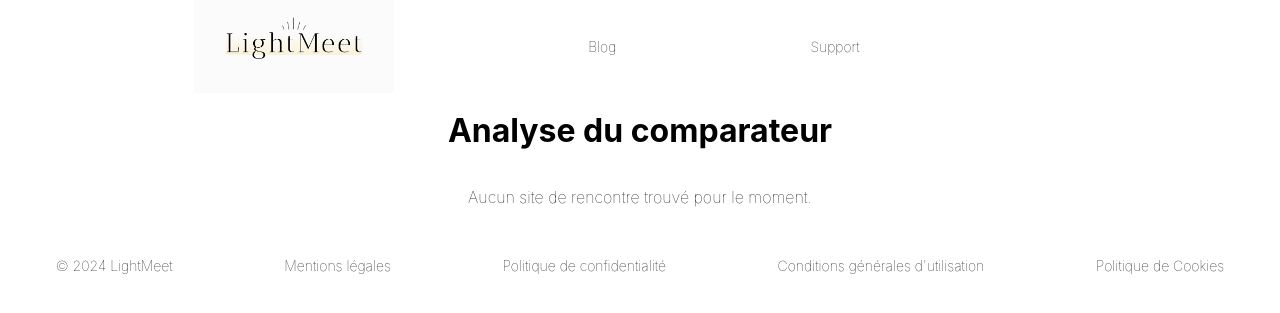
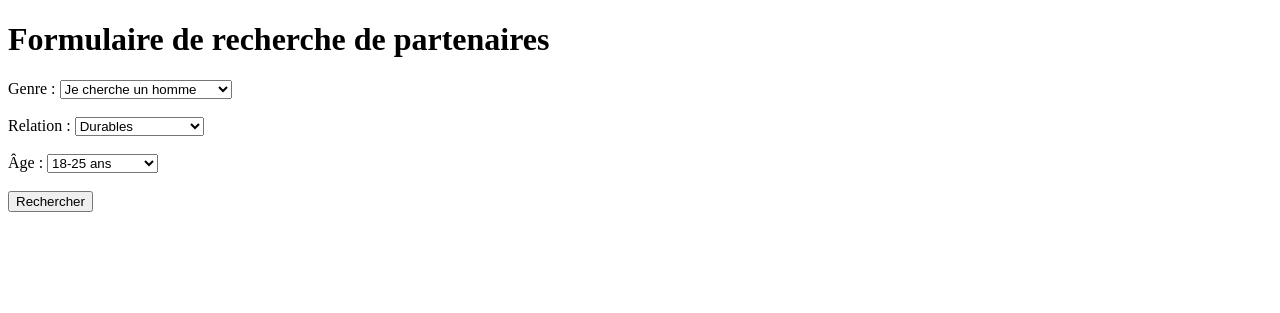
Before and after one commit to mikerault-l2m/lightmeet, a Django app: page /recherche/user in a window 1280 px wide. Shown: the top 313 px of the page. Run offline with Django 4.2, Linux system fonts and the light colour scheme; data comes from the database, SQL or seed files in the repository.

Commit message:
Transfert des 5 nouvelles classes

```diff
--- a/lightmeet/lightmeet/urls.py
+++ b/lightmeet/lightmeet/urls.py
@@ -35,11 +35,11 @@ urlpatterns = [
     path('recherche/user',Recherche_Meet.as_view(), name="partner_meet_formulaire"),
     path('recherche/sites-de-rencontres',Recherche_Meet.as_view(),name="sites de rencontres"),
 
-    path('recherche/', PartnerMeetList.as_view(), name="comparateur_list"),
-    path('recherche/create/', PartnerMeetCreate.as_view(), name="comparateur_create"),
-    path('recherche/<int:pk>/', PartnerMeetDetail.as_view(), name="comparateur_detail"),
-    path('recherche/edit/<int:pk>/', PartnerMeetUpdate.as_view(), name="comparateur_edit"),
-    path('recherche/delete/<int:pk>/', PartnerMeetDelete.as_view(), name="comparateur_delete"),
+    #path('recherche/', PartnerMeetHome.as_view(), name="recherche_home"),
+    #path('recherche/create/', PartnerMeetCreate.as_view(), name="recherche_create"),
+    #path('recherche/<int:pk>/', PartnerMeetDetail.as_view(), name="recherche_detail"),
+    #path('recherche/edit/<int:pk>/', PartnerMeetUpdate.as_view(), name="recherche_edit"),
+    #path('recherche/delete/<int:pk>/', PartnerMeetDelete.as_view(), name="recherche_delete"),
 
     #Support
     path('support/', SupportModel.as_view(), name="Contact"),
--- a/lightmeet/partner_meet/templates/partner_meet/Home.html
+++ b/lightmeet/partner_meet/templates/partner_meet/Home.html
@@ -10,7 +10,7 @@
 <body>
 {% block section %}
 <h1 class="Title">Éclairez vos rencontres</h1>
-<h2 class="SubTitle">Trouver le site de rencontre qui vous correspond</h2>
+<h2 class="SubTitle">Trouvez le site de rencontre qui vous correspond</h2>
 
 <a href="{% url 'partner_meet_formulaire' %}">
     <button class="call-to-action call-to-action-comparer">Comparer</button>
--- a/lightmeet/partner_meet/templates/partner_meet/Partner_Meet_Formulaire.html
+++ b/lightmeet/partner_meet/templates/partner_meet/Partner_Meet_Formulaire.html
@@ -1,29 +1,35 @@
-{% extends 'partner_meet/base_Partner_meet.html' %}
+<!DOCTYPE html>
+<html lang="en">
+<head>
+    <meta charset="UTF-8">
+    <meta name="viewport" content="width=device-width, initial-scale=1.0">
+    <title>Formulaire de recherche de partenaires</title>
+</head>
+<body>
+    <h1>Formulaire de recherche de partenaires</h1>
+    <form>
+        <label for="genre">Genre :</label>
+        <select id="genre" name="genre">
+            {% for choice in genre_choices %}
+                <option value="{{ choice.0 }}">{{ choice.1 }}</option>
+            {% endfor %}
+        </select><br><br>
 
-{% load static %}
-{% block css %}
-<link rel="stylesheet" href="{% static 'partner_meet/css/style_3.css' %}">
-{{ block.super }}
-<link rel="stylesheet" href="{% static 'partner_meet/css/style_base.css' %}">
-{% endblock %}
-<html>
-    <body>
-    {% block section %}
-    <div class="container">
-        <h1>Analyse du comparateur</h1>
-        {% for site in sites %}
-            <article>
-                <h2>{{ site.nom }}</h2>
-                <img src="{{ site.logo.url }}" alt="{{ site.nom }} Logo">
-                <p>Genre recherché : {{ site.genre_find }}</p>
-                <p>Relation : {{ site.relation }}</p>
-                <p>Tranche d'âge : {{ site.age }}</p>
-                <a href="{{ site.url }}">Visiter le site</a>
-            </article>
-        {% empty %}
-            <p>Aucun site de rencontre trouvé pour le moment.</p>
-        {% endfor %}
-    </div>
-    {% endblock %}
+        <label for="relation">Relation :</label>
+        <select id="relation" name="relation">
+            {% for choice in relation_choices %}
+                <option value="{{ choice.0 }}">{{ choice.1 }}</option>
+            {% endfor %}
+        </select><br><br>
+
+        <label for="age">Âge :</label>
+        <select id="age" name="age">
+            {% for choice in age_choices %}
+                <option value="{{ choice.0 }}">{{ choice.1 }}</option>
+            {% endfor %}
+        </select><br><br>
+
+        <input type="submit" value="Rechercher">
+    </form>
 </body>
 </html>
--- a/lightmeet/partner_meet/views.py
+++ b/lightmeet/partner_meet/views.py
@@ -19,11 +19,6 @@ class rencontrer(TemplateView):
     model = Lightener
     template_name = "partner_meet/Home_Rencontres.html"
 
-
-
-
-
-# Step 1 : Il faut d'abord que la version avec Genre,Relation et Age fonctionne avant d'aller chercher les meilleures sites !
 
 class Recherche_Meet(TemplateView):
     template_name = "partner_meet/Partner_Meet_Formulaire.html"
@@ -70,39 +65,40 @@ class Recherche_Meet(TemplateView):
 
         return context
 
+
+# Step 1 : Il faut d'abord que la version avec Genre,Relation et Age fonctionne avant d'aller chercher les meilleures sites !
+
 #Step 2 : On utilise List Detail Create Update et Delete pour faire apparaitre nos marques
 
-class PartnerMeetList(ListView):
-    model = Comparateur
-    context_object_name = "sites"
-    template_name = "partner_meet/partner_meet_list.html"
+#class PartnerMeetHome(ListView):
+#    model = Comparateur
+#    context_object_name = "posts"
 
-    def get_queryset(self):
-        queryset = super().get_queryset()
-        return queryset
+#    def get_queryset(self):
+#        queryset = super().get_queryset()
 
-class PartnerMeetDetail(DetailView):
-    model = Comparateur
-    context_object_name = "site"
-    template_name = "partner_meet/partner_meet_detail.html"
+#class PartnerMeetDetail(DetailView):
+#    model = Comparateur
+#    context_object_name = "site"
+#    template_name = "partner_meet/partner_meet_detail.html"
 
 
-@method_decorator(login_required, name='dispatch')
-class PartnerMeetCreate(CreateView):
-    model = Comparateur
-    template_name = "partner_meet/partner_meet_create.html"
-    fields = ['nom', 'url', 'logo', 'genre_find', 'relation', 'age']
+#@method_decorator(login_required, name='dispatch')
+#class PartnerMeetCreate(CreateView):
+#    model = Comparateur
+#    template_name = "partner_meet/partner_meet_create.html"
+#    fields = ['nom', 'url', 'logo', 'genre_find', 'relation', 'age']
 
-@method_decorator(login_required, name='dispatch')
-class PartnerMeetUpdate(UpdateView):
-    model = Comparateur
-    template_name = "partner_meet/partner_meet_edit.html"
-    fields = ['nom', 'url', 'logo', 'genre_find', 'relation', 'age']
+#@method_decorator(login_required, name='dispatch')
+#class PartnerMeetUpdate(UpdateView):
+#    model = Comparateur
+#    template_name = "partner_meet/partner_meet_edit.html"
+#    fields = ['nom', 'url', 'logo', 'genre_find', 'relation', 'age']
 
-@method_decorator(login_required, name='dispatch')
-class PartnerMeetDelete(DeleteView):
-    model = Comparateur
-    success_url = reverse_lazy("partner_meet_list")
+#@method_decorator(login_required, name='dispatch')
+#class PartnerMeetDelete(DeleteView):
+#    model = Comparateur
+#    success_url = reverse_lazy("partner_meet_list")
 
 
 
```
